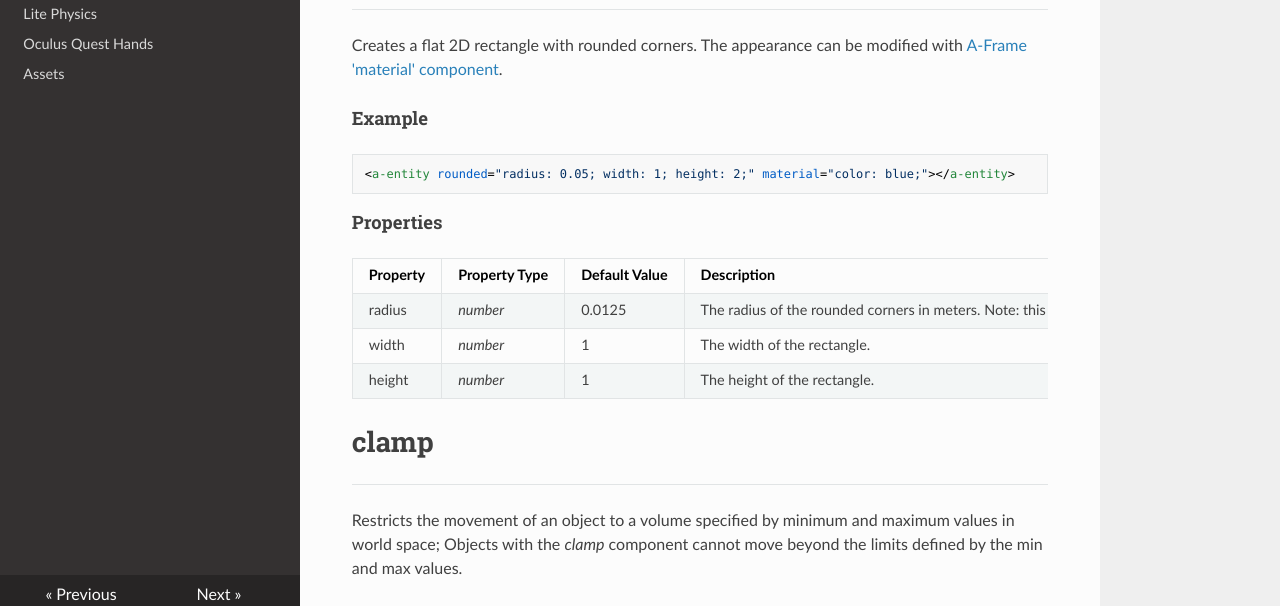
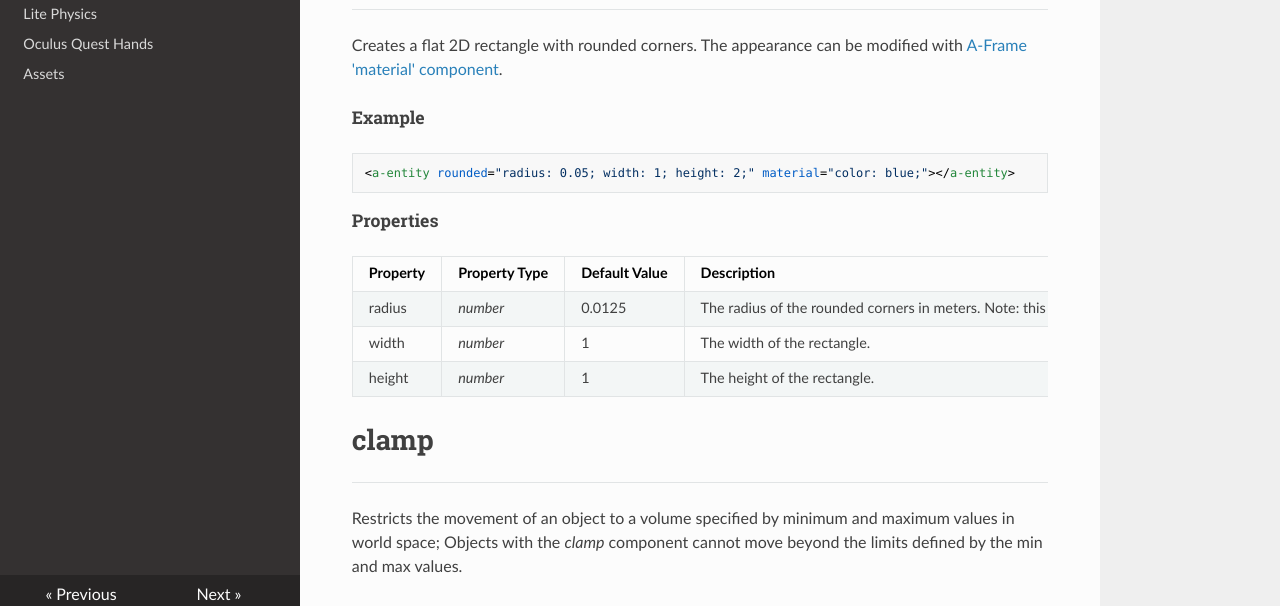
Before and after one commit to disasteroftheuniverse/SuperQuest, an MkDocs documentation site: the page built from docs/aframe-extra-collection.md, in a window 1280 px wide and 900 px high. Shown: the part 285-891 px from the top of the window. Built offline with MkDocs 1.6.1, drawn with Linux system fonts in a browser that asks for light colours; nearby versions of some CDN libraries; old or Windows-style settings are respelled for this version of MkDocs.

Commit message:
more formatting for documentation

````diff
--- a/docs/aframe-extra-collection.md
+++ b/docs/aframe-extra-collection.md
@@ -10,13 +10,13 @@ A collection of miscellaneous components with varying degrees of usefulness.
 
 Creates a flat 2D rectangle with rounded corners. The appearance can be modified with [A-Frame 'material' component](https://aframe.io/docs/master/components/material.html).
 
-#### Example
+##### Example
 
 ```html
 <a-entity rounded="radius: 0.05; width: 1; height: 2;" material="color: blue;"></a-entity>
 ```
 
-#### Properties
+##### Properties
 
 | Property | Property Type | Default Value |  Description  |
 |---|---|---|---|
@@ -30,13 +30,13 @@ Creates a flat 2D rectangle with rounded corners. The appearance can be modified
 
 Restricts the movement of an object to a volume specified by minimum and maximum values in world space; Objects with the _clamp_ component cannot move beyond the limits defined by the min and max values.
 
-#### Example
+##### Example
 
 ```html
 <a-entity position="0 1 -1" clamp="min: -2 -4 -1; max: 2 5 3"></a-entity>
 ```
 
-#### Properties
+##### Properties
 
 | Property | Property Type | Default Value |  Description  |
 |---|---|---|---|
@@ -49,7 +49,7 @@ Restricts the movement of an object to a volume specified by minimum and maximum
 
 Calls `console.log` after a mesh is loaded;
 
-#### Example
+##### Example
 
 ```html
 <a-entity log-object3D></a-entity>
@@ -62,14 +62,14 @@ Calls `console.log` after a mesh is loaded;
 
 Aligns the Z-axis of an entity to always face towards a specified entity;
 
-#### Example
+##### Example
 
 ```html
 <a-entity id="foo" ></a-entity>
 <a-entity billboard="src: #foo;"></a-entity>
 ```
 
-#### Properties
+##### Properties
 
 | Property | Property Type | Default Value |  Description  |
 |---|---|---|---|
````
